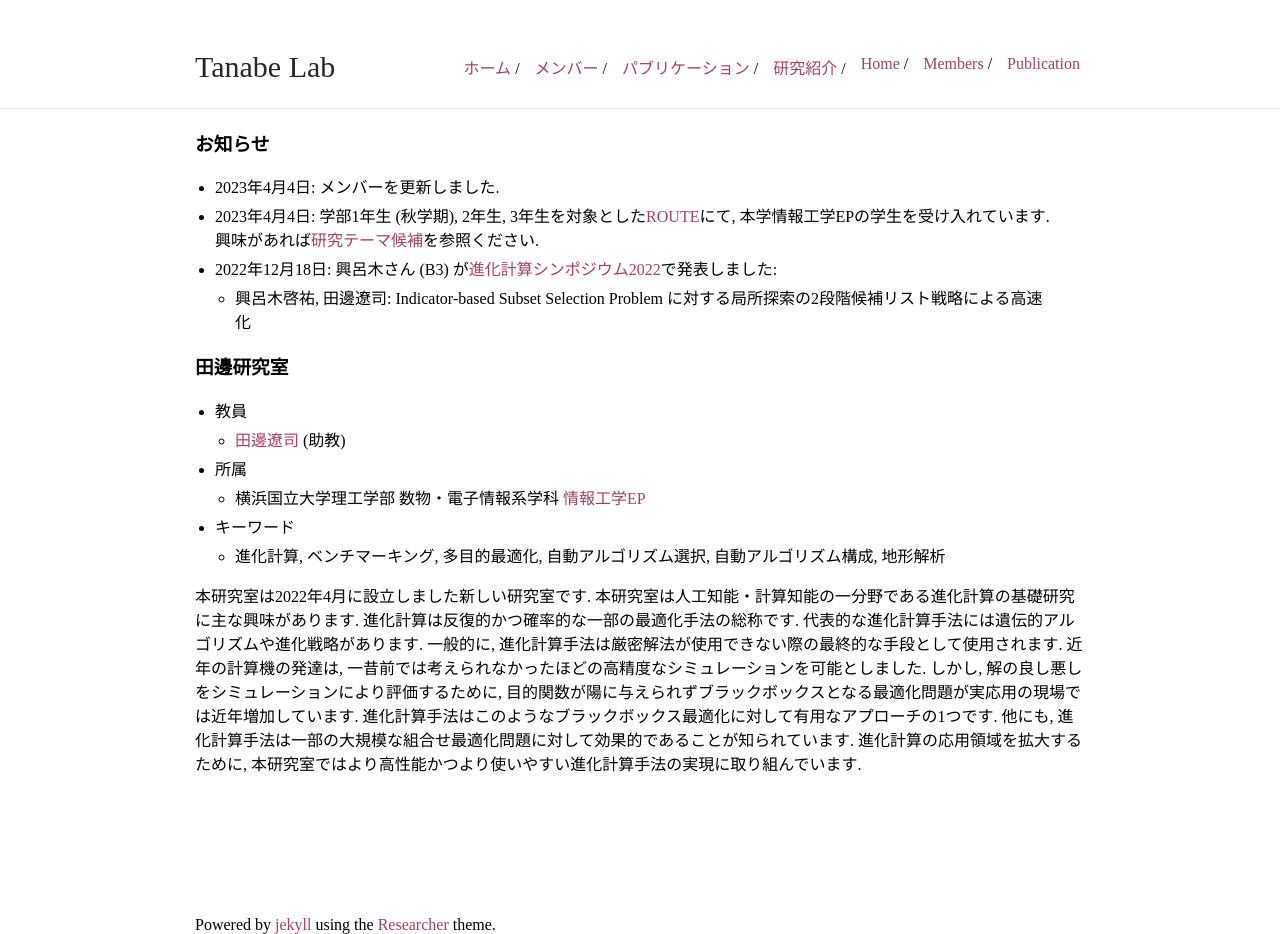
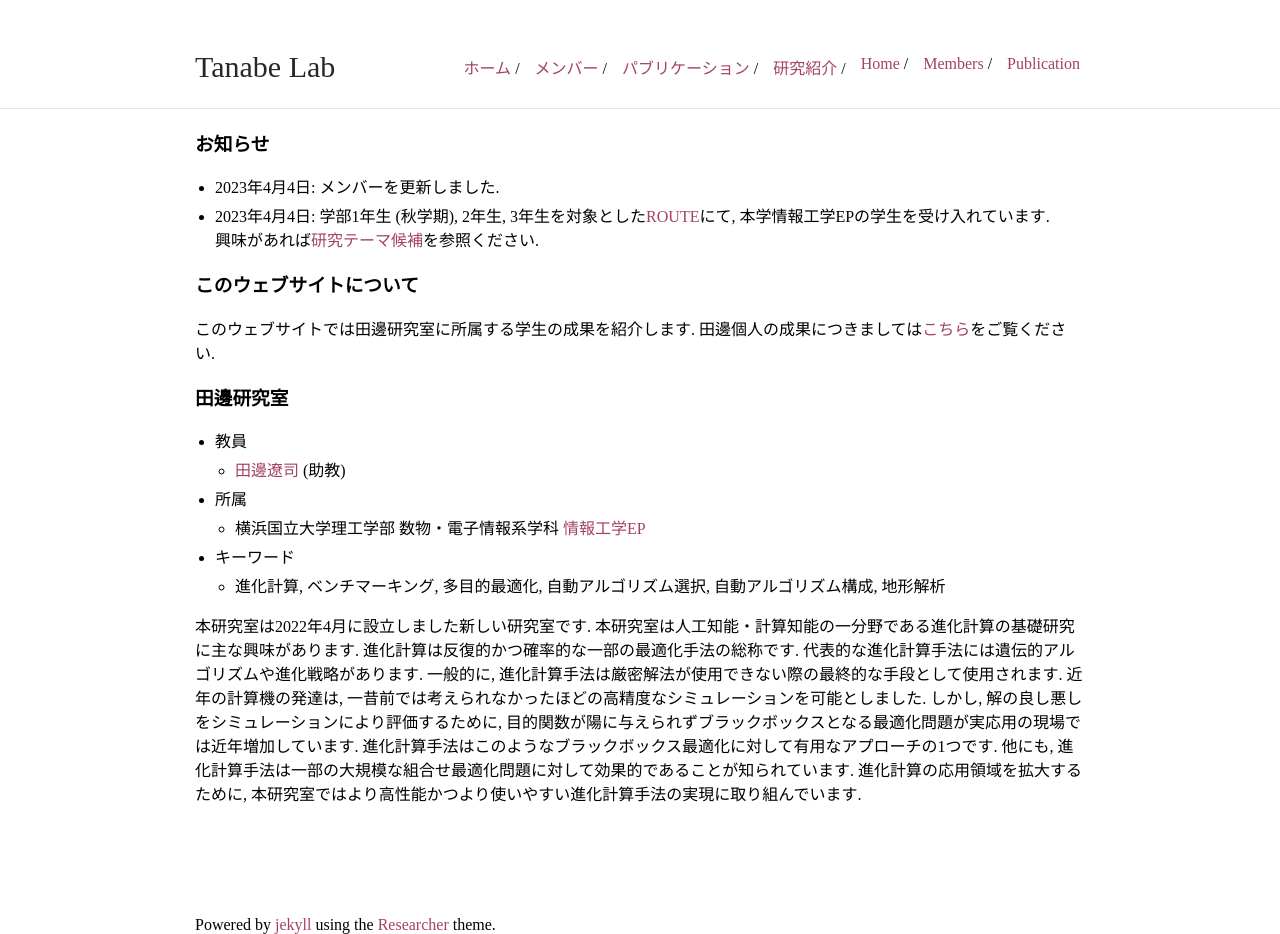
Before and after one commit to aopt-lab/aopt-lab.github.io, a Jekyll site: the page built from index.md, in a window 1280 px wide. Built offline with Jekyll 4.4.1, drawn with Linux system fonts in a browser that asks for light colours.

Commit message:
update index

```diff
--- a/index.md
+++ b/index.md
@@ -7,10 +7,12 @@ title: 田邊研究室
 
 * 2023年4月4日: メンバーを更新しました.
 * 2023年4月4日: 学部1年生 (秋学期), 2年生, 3年生を対象とした[ROUTE](http://es-route.ynu.ac.jp/computer-science-and-engineering-ep/how-to-join/)にて, 本学情報工学EPの学生を受け入れています. 興味があれば[研究テーマ候補](https://hackmd.io/yqsGzrHvSMKPbM8afex7qw)を参照ください.
+
+{% comment %}
+
 * 2022年12月18日: 興呂木さん (B3) が[進化計算シンポジウム2022](http://www.jpnsec.org/symposium202203.html)で発表しました:
     * 興呂木啓祐, 田邊遼司: Indicator-based Subset Selection Problem に対する局所探索の2段階候補リスト戦略による高速化
 
-{% comment %}
 
 * 2022年10月24日: メンバーを更新しました.
 * 2022年10月6日: 学部1年生 (秋学期), 2年生, 3年生を対象とした[ROUTE](http://es-route.ynu.ac.jp/computer-science-and-engineering-ep/how-to-join/)にて, 本学情報工学EPの学生を受け入れています. 研究テーマ候補については[こちら](https://hackmd.io/yqsGzrHvSMKPbM8afex7qw)を参照ください.
@@ -21,6 +23,9 @@ title: 田邊研究室
 * 2022年3月15日: このウェブページを作りました. このページは田邊研究室のメンバーの研究成果を紹介します. 田邊個人の研究成果につきましては, [こちら](https://ryojitanabe.github.io/index-j)を参照ください.
 {% endcomment %}
 
+### このウェブサイトについて
+
+このウェブサイトでは田邊研究室に所属する学生の成果を紹介します. 田邊個人の成果につきましては[こちら](https://ryojitanabe.github.io/index-j)をご覧ください.
 
 ### 田邊研究室
 
```
